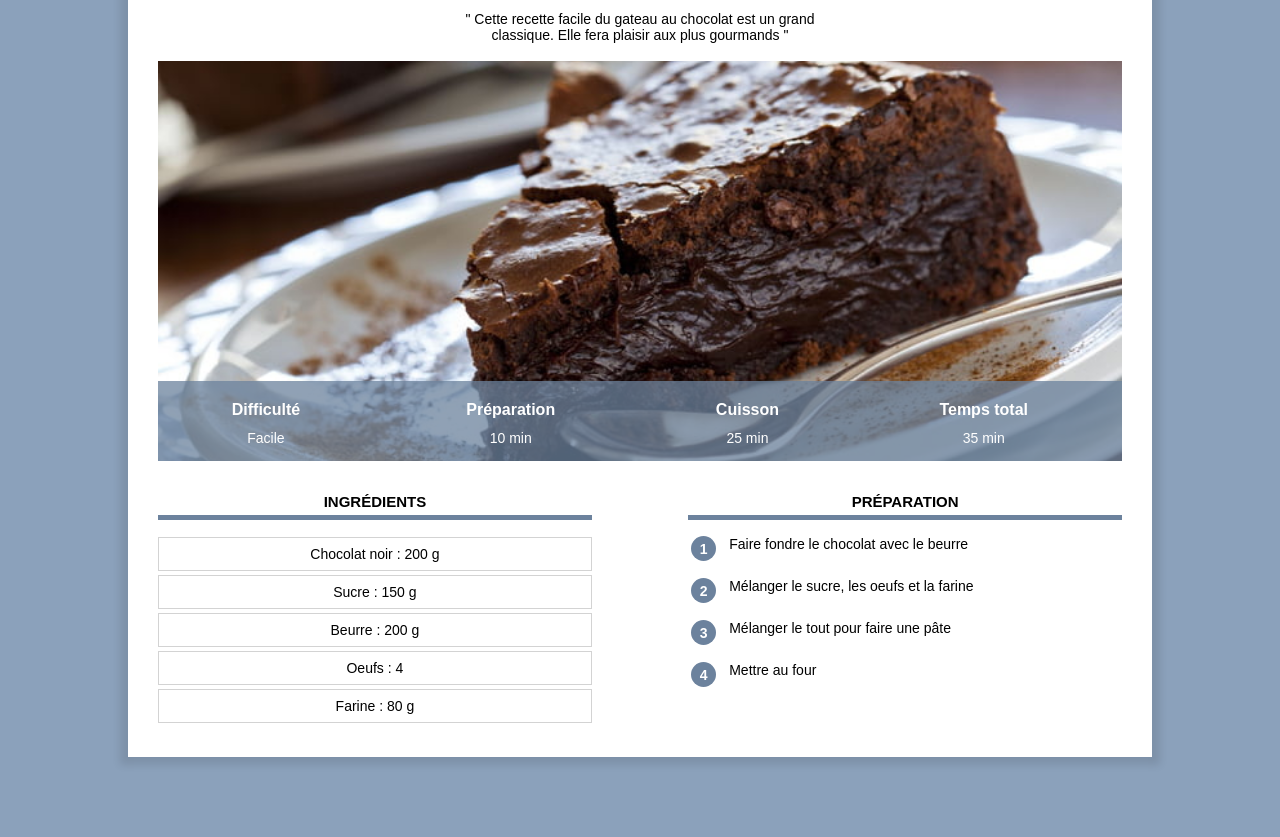
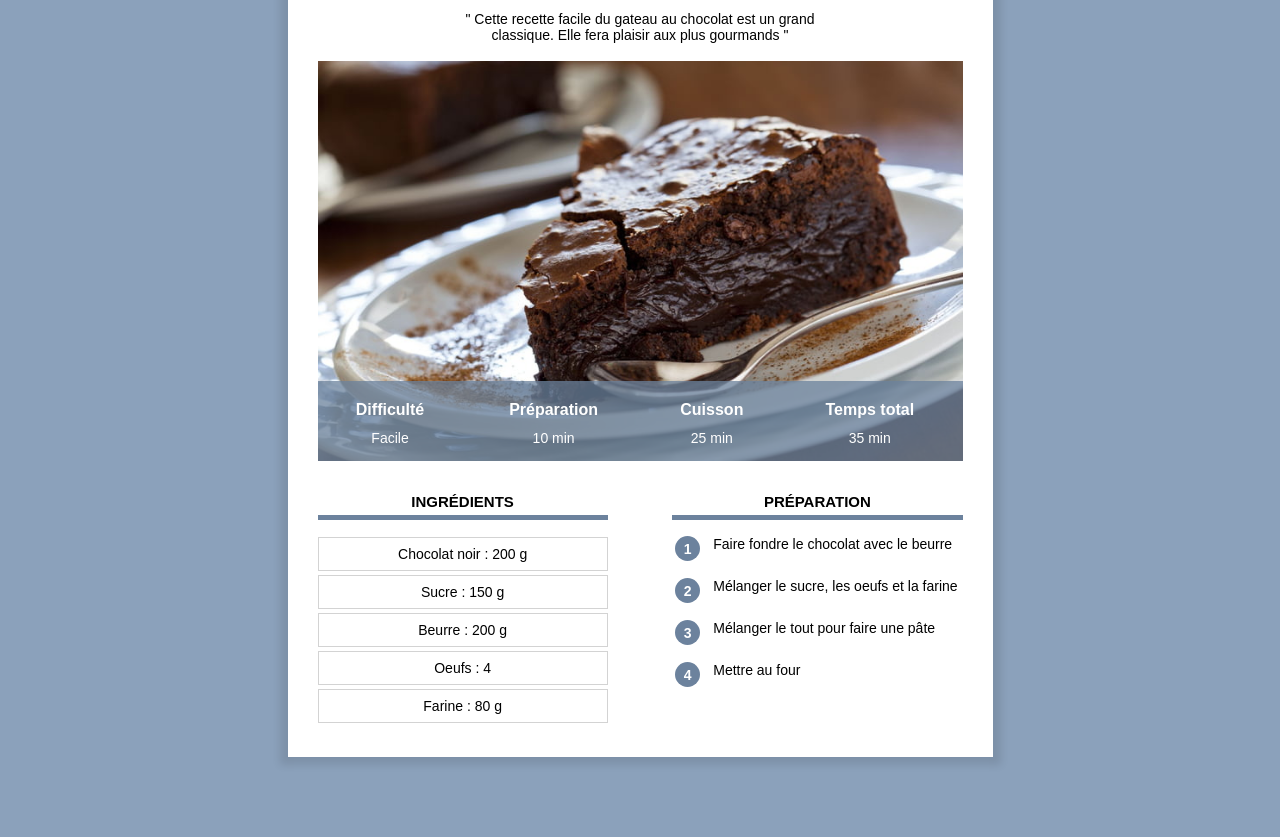
Before and after one commit to Neksow/site_recettes, a plain HTML site: page index.html in a window 1280 px wide. Shown: the part 146-983 px from the top of the page. Drawn offline with Linux system fonts and the light colour scheme.

Commit message:
Add files via upload

```diff
--- a/style.css
+++ b/style.css
@@ -21,9 +21,9 @@ p.categorie {
 
 div.contenu {
     background-color: white;
-    margin: 60px 10% 80px 10%;
-    padding: 0 30px 30px 30px;
-    min-width: 350px;
+    margin: 40px 8px 40px 8px;
+    padding: 0 8px 20px 8px;
+    /*min-width: 350px;*/
     box-shadow: 0px 0px 8px 8px rgba(0, 0, 0, 0.1);
     overflow: visible;
 }
@@ -70,17 +70,17 @@ table.info {
     width: 100%;
     color: white;
     background-color: #6c829dc0;
-    height: 80px;
+    height: 50px;
 }
 
 table.info td {
     text-align: center;
-    font-size: 14px;
+    font-size: 12px;
     vertical-align: top;
 }
 
 table.info th {
-    font-size: 16px;
+    font-size: 14px;
     vertical-align: bottom;
     padding-bottom: 8px;
 }
@@ -95,15 +95,10 @@ img.info {
 
 div.colonne1 {
     display: inline-block;
-    margin-right: 10%;
-}
-
-div.colonne2 {
-    float: right;
 }
 
 div.colonne {
-    width: 45%;
+    width: 100%;
     margin-top: 20px;
 }
 
@@ -151,3 +146,38 @@ table.preparation td.preparation_etape {
 table.preparation tr {
     height: 40px;
 }
+
+/* Styles pour ordinateur */
+@media only screen and (min-width: 768px) {
+    div.contenu {
+        margin: 60px 10% 80px 10%;
+        padding: 0 30px 30px 30px;
+        min-width: 350px;
+    }
+    table.info {
+        height: 80px;
+    }
+    table.info th {
+        font-size: 16px;
+    }
+    table.info td {
+        font-size: 14px;
+    }
+    div.colonne1 {
+        margin-right: 10%;
+    }
+    div.colonne2 {
+        float: right;
+    }
+    div.colonne {
+        width: 45%;
+    }
+}
+
+@media only screen and (min-width: 900px) {
+    div.contenu {
+        margin-left: auto;
+        margin-right: auto;
+        width: 645px;
+    }
+}
```
